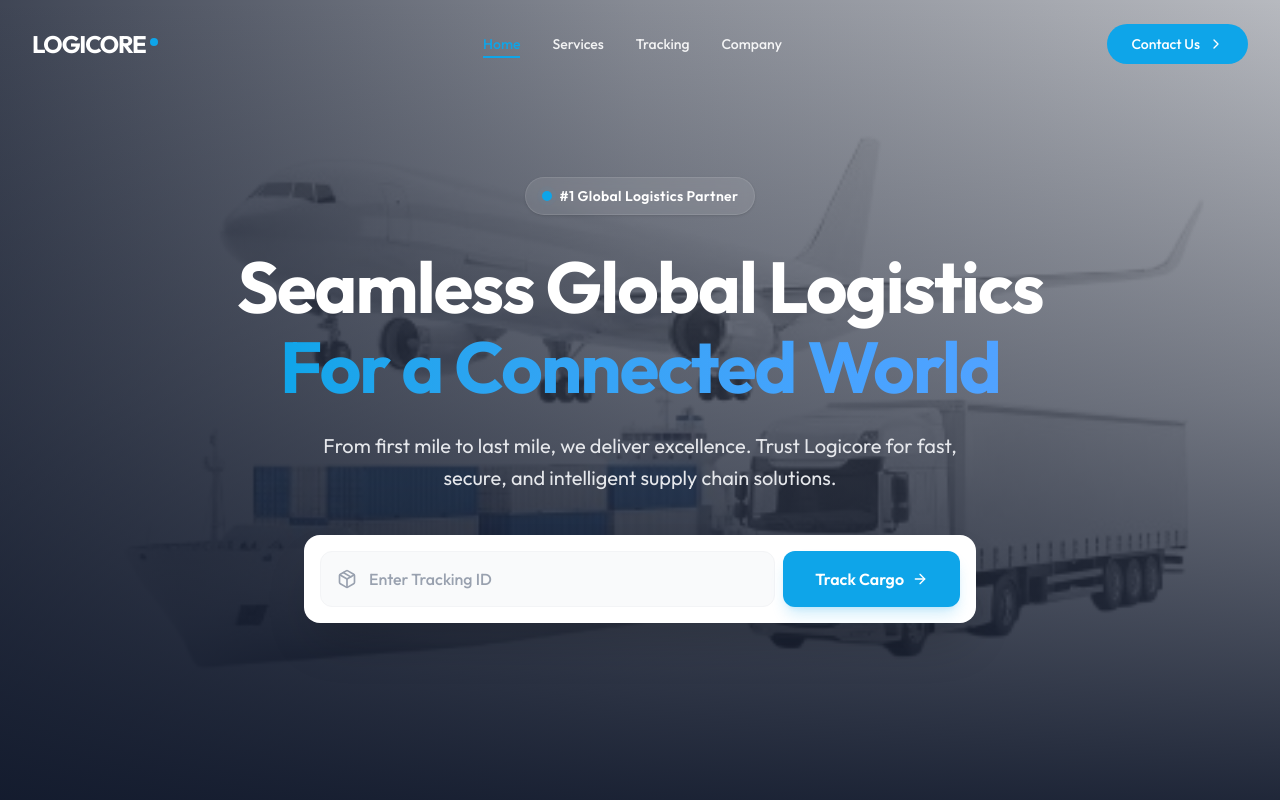
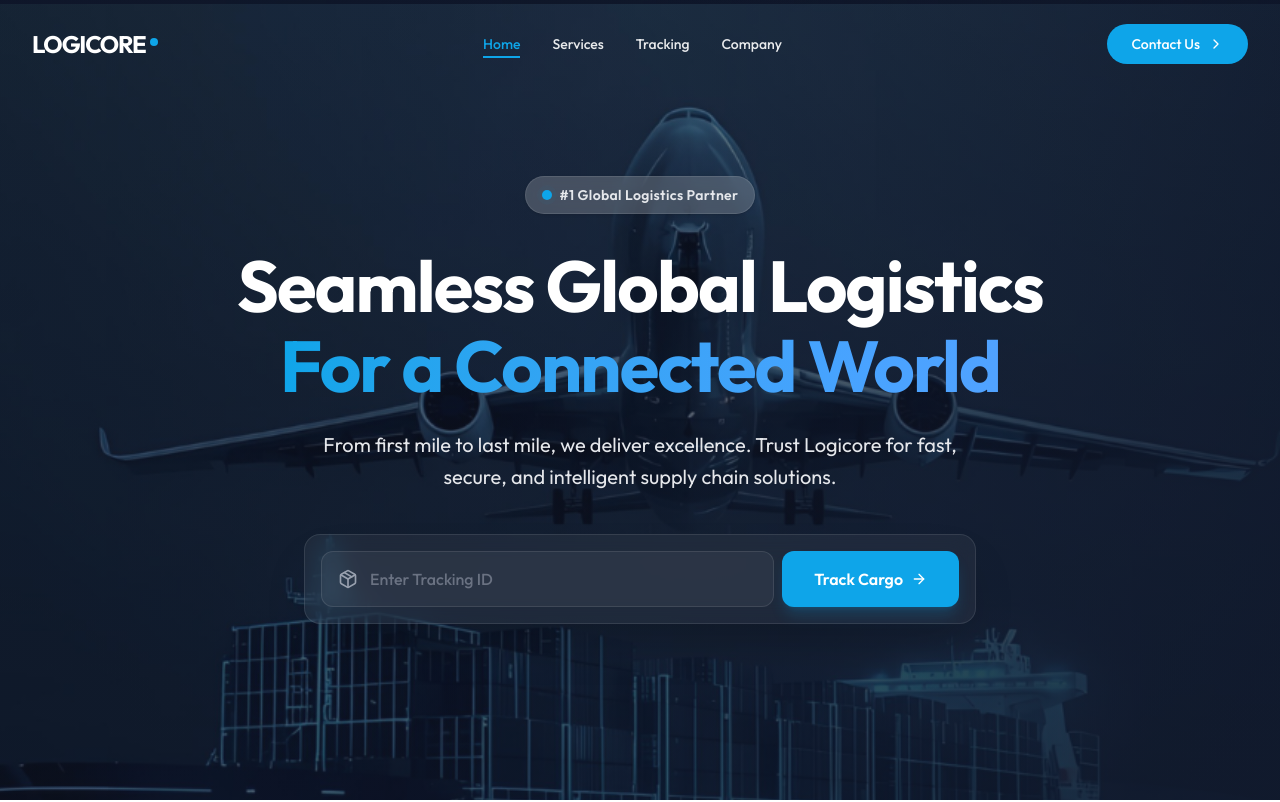
Before and after one commit to FosterSOAsare/logicore, a Next.js app: page / in a window 1280 px wide. Shown: the top 802 px of the page. Built offline with nearby package versions, Linux system fonts and the light colour scheme.

Commit message:
hero changes

```diff
--- a/app/layout.tsx
+++ b/app/layout.tsx
@@ -20,7 +20,12 @@ export default function RootLayout({
 }>) {
   return (
     <html lang="en">
-      <body className={`${outfit.variable} antialiased`}>{children}</body>
+      <body
+        className={`${outfit.variable} antialiased`}
+        suppressHydrationWarning
+      >
+        {children}
+      </body>
     </html>
   );
 }
--- a/features/homepage/ui/hero.tsx
+++ b/features/homepage/ui/hero.tsx
@@ -22,18 +22,18 @@ export default function Hero() {
   };
 
   return (
-    <section className="relative min-h-[100vh] flex items-center justify-center py-20 overflow-hidden bg-white">
+    <section className="relative min-h-[100vh] flex items-center justify-center py-20 overflow-hidden bg-primary">
       {/* Background Image */}
       <div className="absolute inset-0 z-0">
         <Image
-          src="/hero-visual-real.png"
+          src="/hero-image.png"
           alt="Global Logistics Network"
           fill
-          className="object-cover opacity-70"
+          className="object-cover object-[center_20%] scale-125 mt-26 mix-blend-overlay"
           priority
         />
-        <div className="absolute inset-0 bg-gradient-to-r from-primary/80 via-primary/50 to-primary/30" />
-        <div className="absolute inset-0 bg-gradient-to-t from-primary/90 via-primary/40 to-transparent" />
+        <div className="absolute inset-0 bg-gradient-to-r from-primary/30 via-primary/40 to-primary/80" />
+        <div className="absolute inset-0 bg-gradient-to-t from-primary/50 via-primary/40 to-primary/20" />
       </div>
 
       <div className="w-full max-w-7xl mx-auto px-6 lg:px-8  relative z-10">
@@ -43,13 +43,13 @@ export default function Hero() {
             initial={{ opacity: 0, y: 20 }}
             animate={{ opacity: 1, y: 0 }}
             transition={{ duration: 0.5 }}
-            className="inline-flex items-center gap-2 px-4 py-2 rounded-full bg-white/10 border border-white/10 shadow-sm mb-8 backdrop-blur-sm mx-auto"
+            className="inline-flex items-center gap-2 px-4 py-2 rounded-full bg-white/20 border border-white/10 shadow-sm mb-8 backdrop-blur-sm mx-auto"
           >
             <span className="relative flex h-2.5 w-2.5">
               <span className="animate-ping absolute inline-flex h-full w-full rounded-full bg-secondary opacity-75"></span>
               <span className="relative inline-flex rounded-full h-2.5 w-2.5 bg-secondary"></span>
             </span>
-            <span className="text-white font-semibold tracking-wide text-sm">
+            <span className="text-gray-200 font-semibold tracking-wide text-sm">
               #1 Global Logistics Partner
             </span>
           </motion.div>
@@ -83,10 +83,10 @@ export default function Hero() {
             initial={{ opacity: 0, y: 20 }}
             animate={{ opacity: 1, y: 0 }}
             transition={{ duration: 0.5, delay: 0.3 }}
-            className="bg-white p-2 rounded-2xl shadow-2xl shadow-black/20 max-w-2xl mx-auto"
+            className="bg-white/5 backdrop-blur-md p-2 rounded-2xl shadow-2xl shadow-black/20 max-w-2xl mx-auto border border-white/10"
           >
             <div className="flex flex-col sm:flex-row items-center p-2 gap-2">
-              <div className="flex-1 flex items-center px-4 h-14 bg-gray-50 rounded-xl w-full border border-gray-100 focus-within:border-secondary/50 focus-within:bg-white transition-all">
+              <div className="flex-1 flex items-center px-4 h-14 bg-white/5 rounded-xl w-full border border-white/10 focus-within:border-secondary/50 focus-within:bg-white/10 transition-all">
                 <Package className="text-gray-400 w-5 h-5 mr-3" />
                 <input
                   type="text"
@@ -94,7 +94,7 @@ export default function Hero() {
                   onChange={(e) => setTrackingId(e.target.value)}
                   onKeyDown={(e) => e.key === "Enter" && handleTrack()}
                   placeholder="Enter Tracking ID"
-                  className="flex-1 bg-transparent border-none outline-none text-primary placeholder:text-gray-400 font-medium"
+                  className="flex-1 bg-transparent border-none outline-none text-white placeholder:text-gray-500 font-medium"
                   disabled={isLoading}
                 />
               </div>
```
Also changed, not shown: public/hero-image.png (added).
